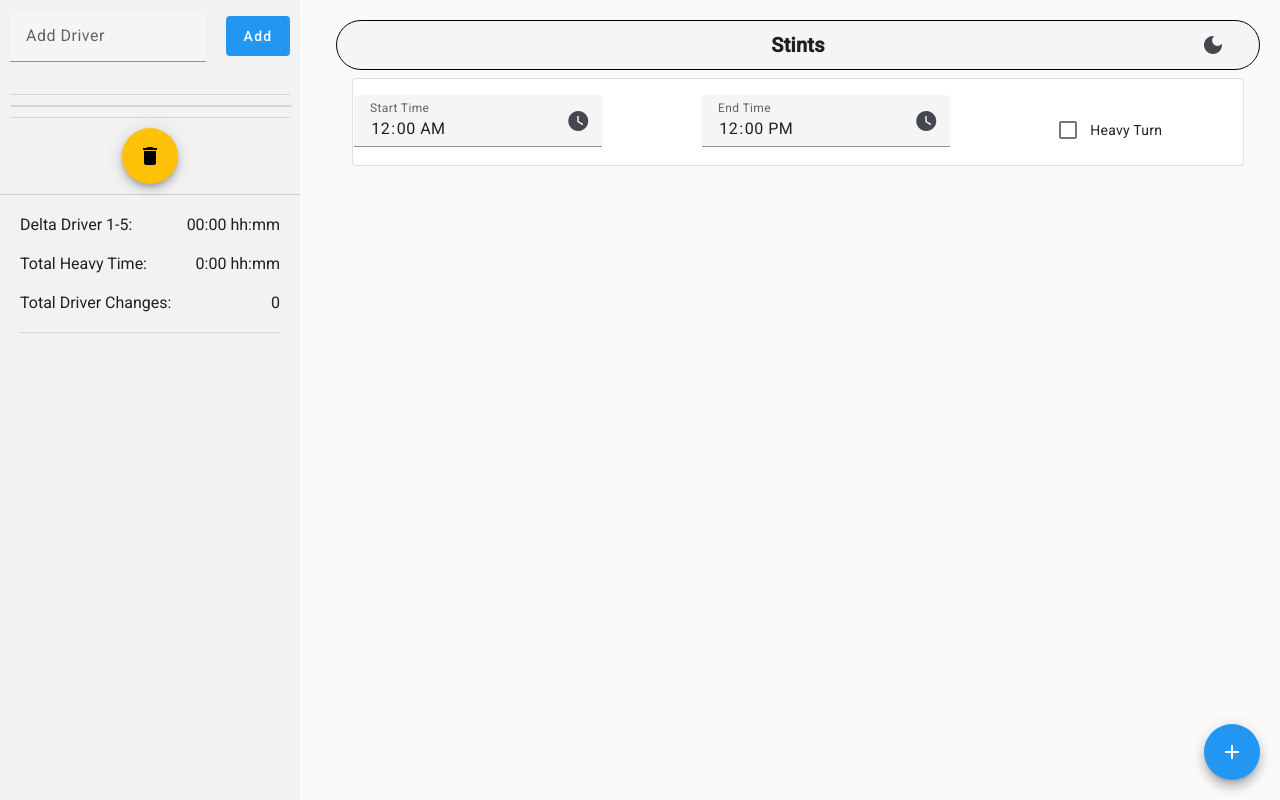
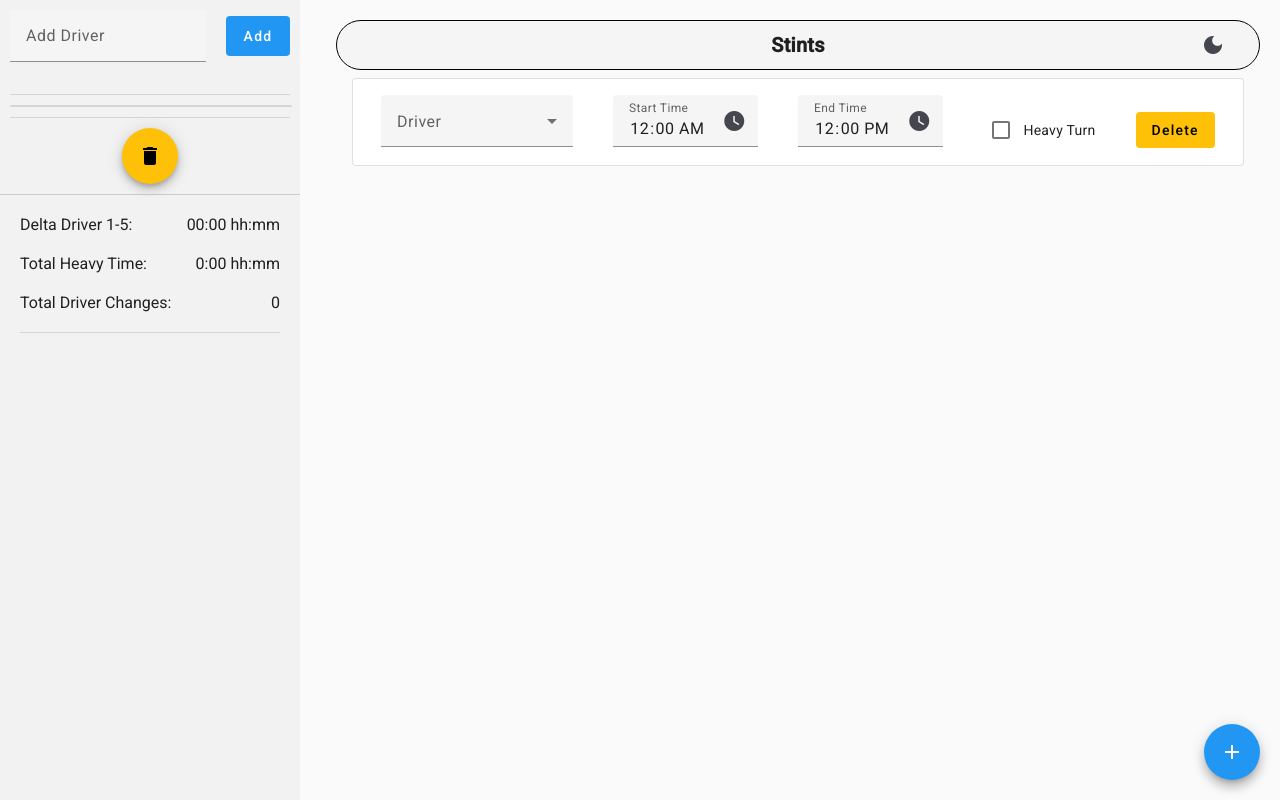
Before and after one commit to Marcoge/24h-helper, an Angular app: page / in a window 1280 px wide. Both pictures are taken after a click on the button "add". Built offline with nearby package versions, Linux system fonts and the light colour scheme.

Commit message:
Stint entries are now able to shrink more.

```diff
--- a/src/app/time-table-entry/time-table-entry.component.html
+++ b/src/app/time-table-entry/time-table-entry.component.html
@@ -3,6 +3,7 @@
     <mat-form-field>
       <mat-label>Driver</mat-label>
       <mat-select
+        class="driver-select"
         [(ngModel)]="selectedDriver"
         name="driverSelect"
         (ngModelChange)="onDriverSelected($event)"
--- a/src/app/time-table-entry/time-table-entry.component.scss
+++ b/src/app/time-table-entry/time-table-entry.component.scss
@@ -1,4 +1,4 @@
-@use '@angular/material' as mat;
+@use "@angular/material" as mat;
 
 .stint-container {
   display: flex;
@@ -6,23 +6,39 @@
   flex-direction: column;
   flex-wrap: nowrap;
   max-height: 5.5em;
+  min-width: 600px;
 }
 
 .stint-content {
   display: flex;
-  flex: 1;
-  justify-content: center;
+  flex: 1 0 auto;
+  justify-content: space-around;
   align-items: baseline;
-  column-gap: 100px;
+  gap: 16px;
+  padding: 0 16px;
 }
 
-.driver-name {
-  width: 25%;
+.driver-select {
+  width: 10em;
 }
 
 .delete-button {
-  @include mat.button-overrides((
-    filled-container-color: #FFC107,
-    filled-label-text-color: black
-  ));
+  @include mat.button-overrides(
+    (
+      filled-container-color: #ffc107,
+      filled-label-text-color: black,
+    )
+  );
 }
+
+mat-form-field {
+  width: auto;
+  min-width: 8em;
+}
+
+:host ::ng-deep {
+  .mat-mdc-form-field-infix {
+    width: auto;
+    min-width: unset;
+  }
+}
```
